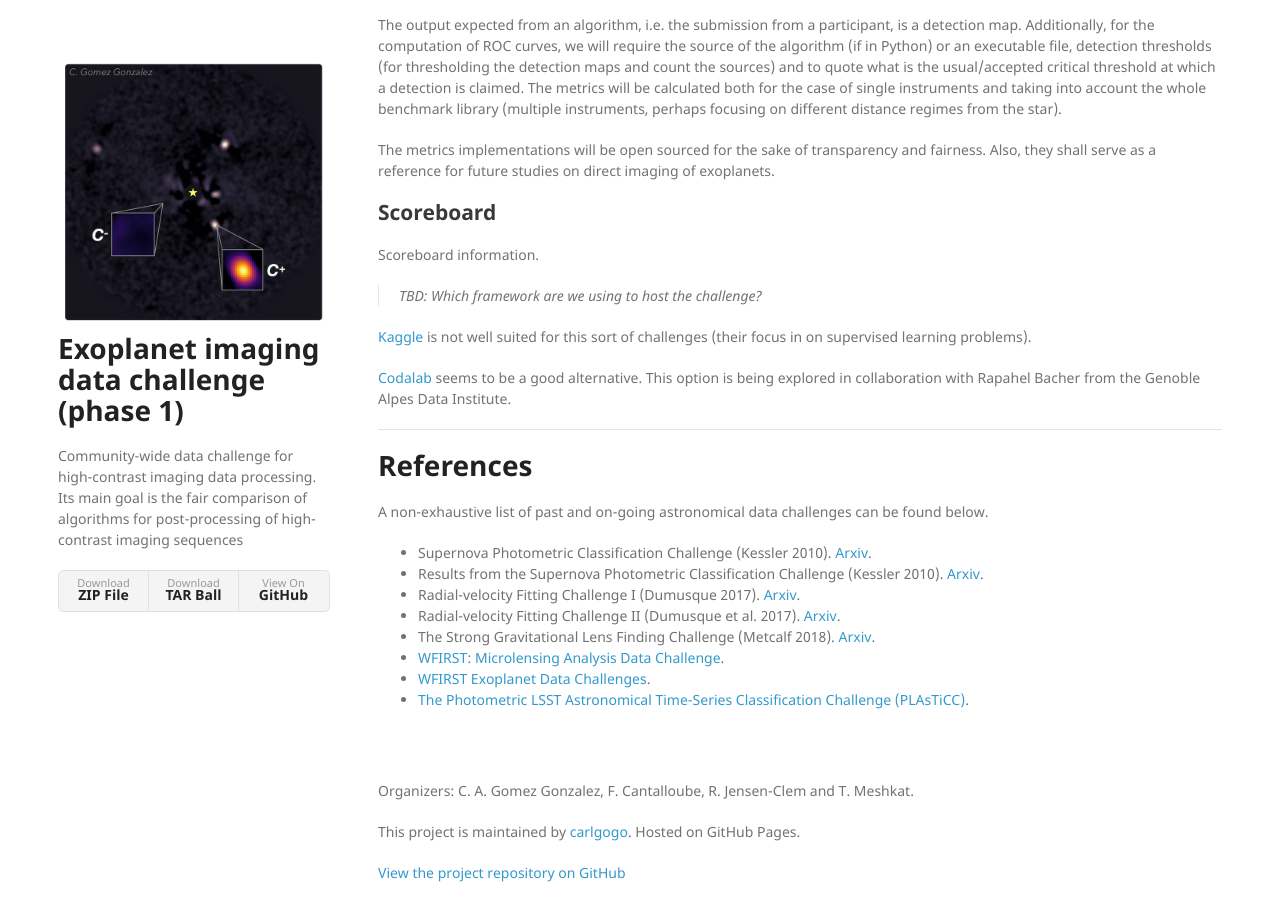
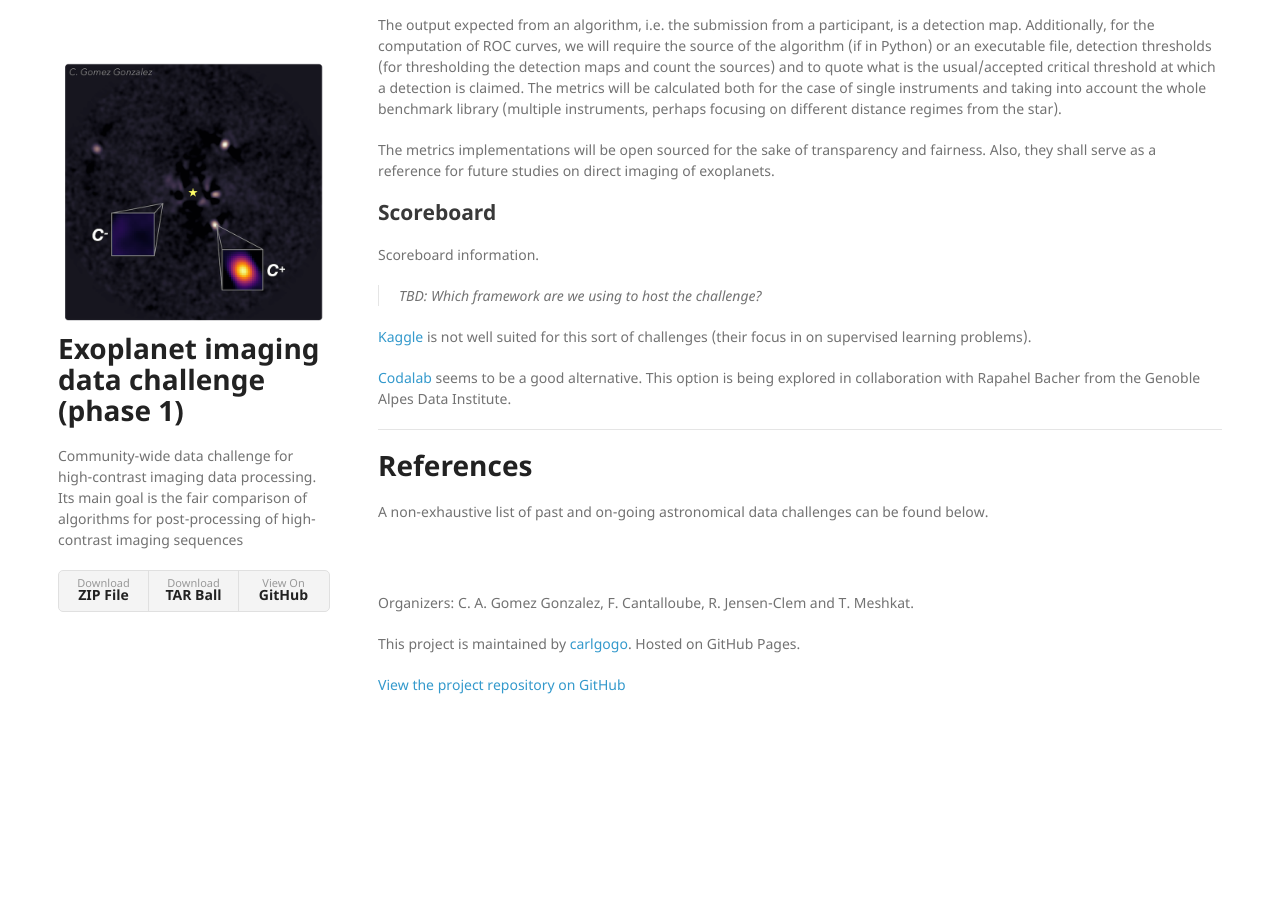
Before and after one commit to carlgogo/exoimaging_challenge, a Jekyll site: the page built from index.md, in a window 1280 px wide and 900 px high, scrolled down 3307 px. Built offline with Jekyll 4.4.1, drawn with Linux system fonts in a browser that asks for light colours; nearby versions of some CDN libraries; our own code applies the rules of GitHub Pages for plain Markdown files; after the commit the page ends 4019 px from its top, so only the background shows below that.

```diff
--- a/index.md
+++ b/index.md
@@ -21,12 +21,3 @@
 ---
 # References
 A non-exhaustive list of past and on-going astronomical data challenges can be found below.
-
-* Supernova Photometric Classification Challenge (Kessler 2010). [Arxiv](https://arxiv.org/abs/1001.5210).
-* Results from the Supernova Photometric Classification Challenge (Kessler 2010). [Arxiv](https://arxiv.org/abs/1008.1024).
-* Radial-velocity Fitting Challenge I (Dumusque 2017). [Arxiv](https://arxiv.org/abs/1607.06487).
-* Radial-velocity Fitting Challenge II (Dumusque et al. 2017). [Arxiv](https://arxiv.org/abs/1609.03674).
-* The Strong Gravitational Lens Finding Challenge (Metcalf 2018). [Arxiv](https://arxiv.org/abs/1802.03609).
-* [WFIRST: Microlensing Analysis Data Challenge](http://microlensing-source.org/).
-* [WFIRST Exoplanet Data Challenges](https://wfirst.ipac.caltech.edu/sims/CGI_Data_Challenges.html).
-* [The Photometric LSST Astronomical Time-Series Classification Challenge (PLAsTiCC)](https://plasticcblog.wordpress.com/).
```
